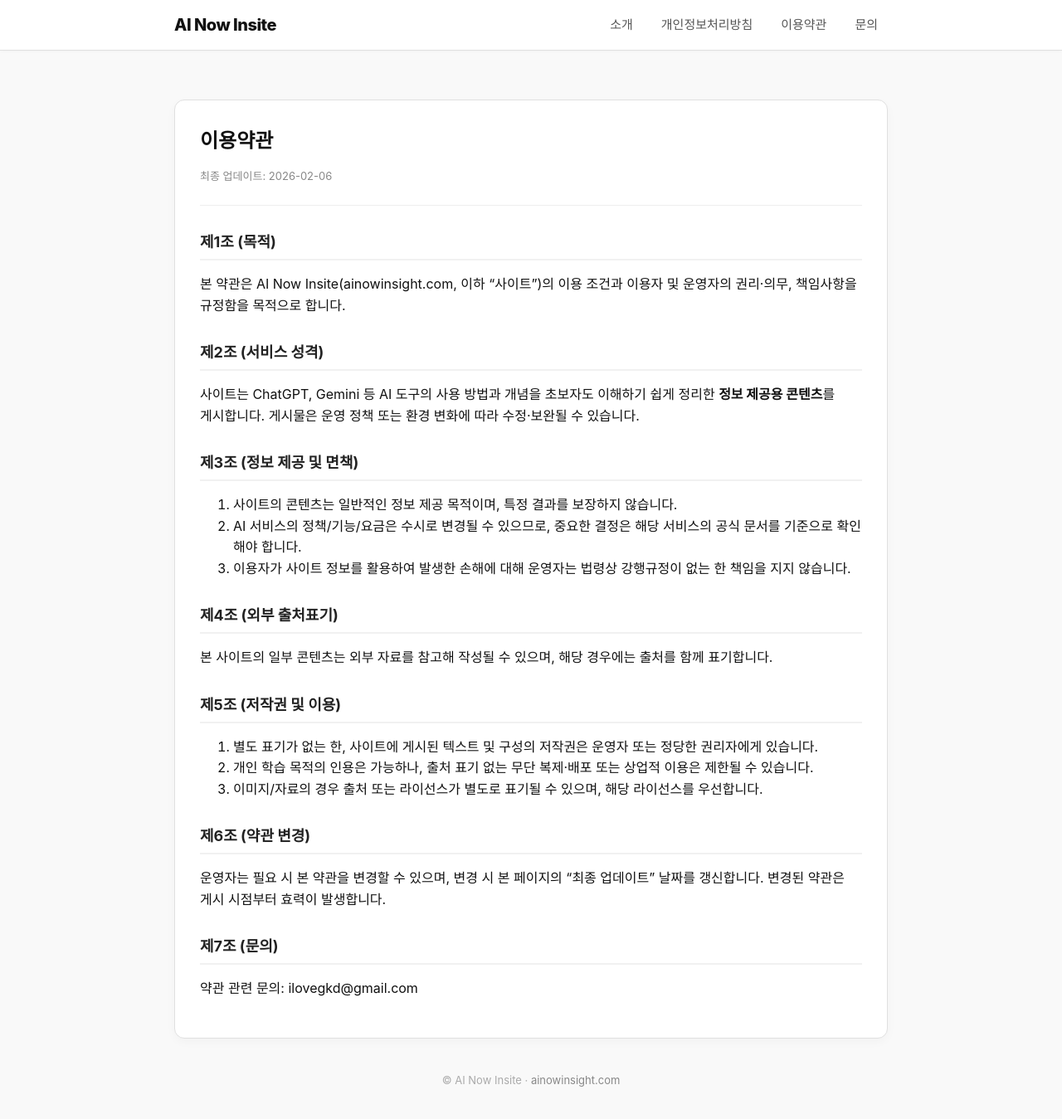
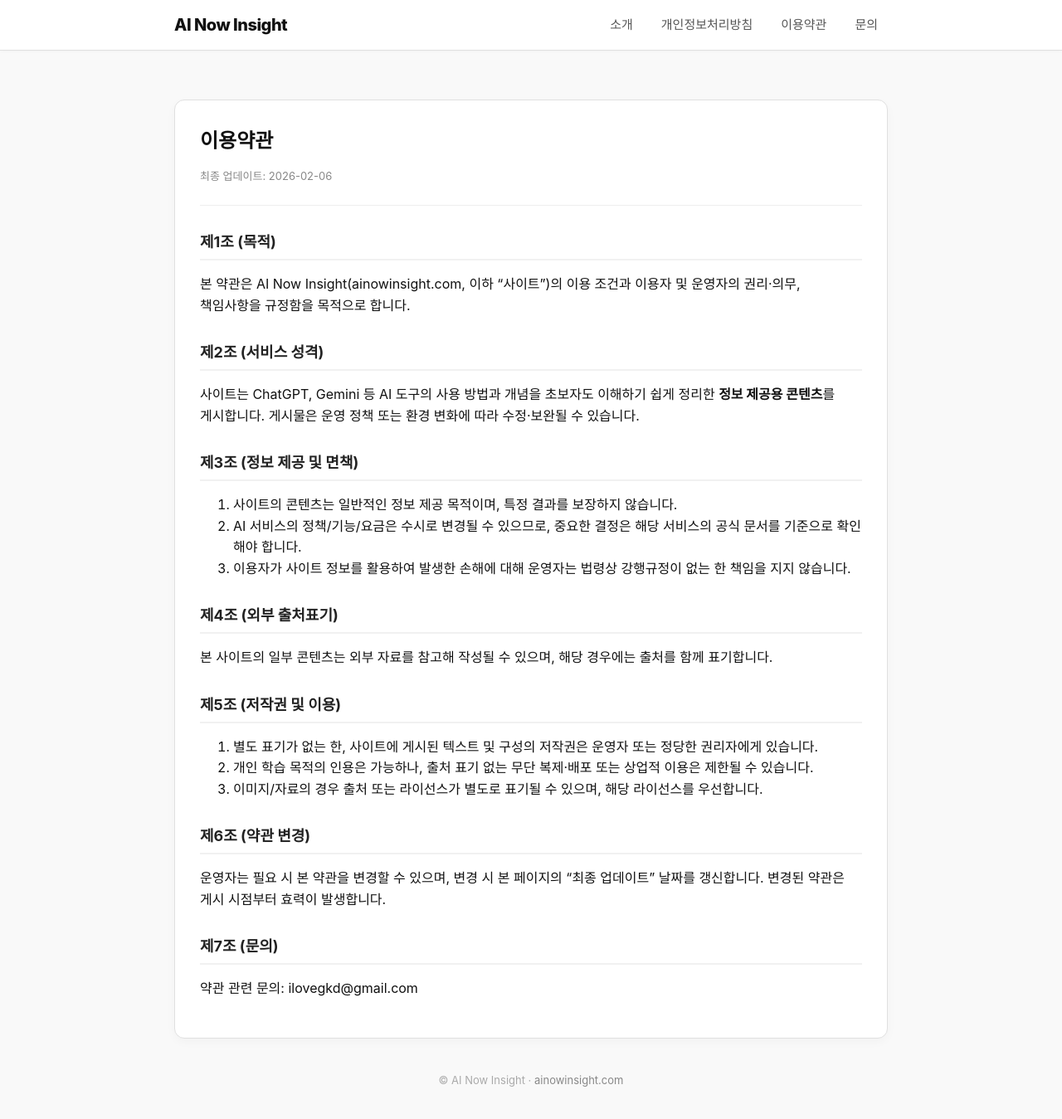
Before and after one commit to ilovegkd/ilovegkd.github.io, a Jekyll site: the page terms.html, which Jekyll copies as it is, in a window 1280 px wide and 1352 px high. Shown: the top 1349 px of the window at 83% size. Built offline with Jekyll 4.4.1, drawn with Linux system fonts in a browser that asks for light colours.

Commit message:
Update terms.html

```diff
--- a/terms.html
+++ b/terms.html
@@ -4,7 +4,7 @@
   <meta charset="utf-8" />
   <meta name="viewport" content="width=device-width,initial-scale=1" />
   <title>이용약관</title>
-  <meta name="description" content="AI Now Insite(ainowinsight.com) 이용약관: 콘텐츠 이용 조건, 저작권, 면책, 외부 링크 안내." />
+  <meta name="description" content="AI Now Insight(ainowinsight.com) 이용약관: 콘텐츠 이용 조건, 저작권, 면책, 외부 링크 안내." />
   <link rel="canonical" href="https://ainowinsight.com/terms.html" />
   <link rel="stylesheet" href="/assets/site.css" />
 </head>
@@ -14,7 +14,7 @@
      <!-- ✅ 고정 상단 로고 + 메뉴 -->
     <header class="header">
       <div class="topbar">
-        <a class="logo" href="/">AI Now Insite</a>
+        <a class="logo" href="/">AI Now Insight</a>
         <nav class="nav">
           <a href="/about.html">소개</a>
           <a href="/privacy.html">개인정보처리방침</a>
@@ -32,7 +32,7 @@
 
         <h2 class="h2">제1조 (목적)</h2>
         <p>
-          본 약관은 AI Now Insite(ainowinsight.com, 이하 “사이트”)의 이용 조건과
+          본 약관은 AI Now Insight(ainowinsight.com, 이하 “사이트”)의 이용 조건과
           이용자 및 운영자의 권리·의무, 책임사항을 규정함을 목적으로 합니다.
         </p>
 
@@ -75,7 +75,7 @@
       </div>
     </section>
 
-    <footer class="footer">© AI Now Insite · <span class="meta">ainowinsight.com</span></footer>
+    <footer class="footer">© AI Now Insight · <span class="meta">ainowinsight.com</span></footer>
   </div>
 </body>
 </html>
```
